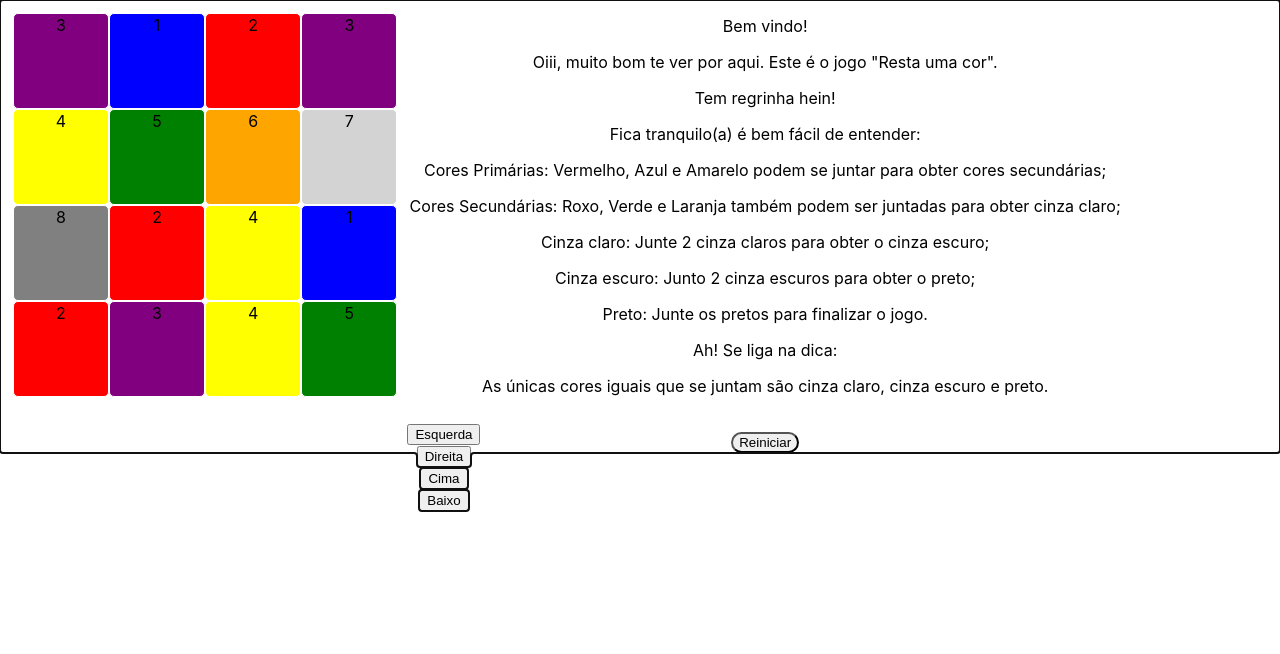
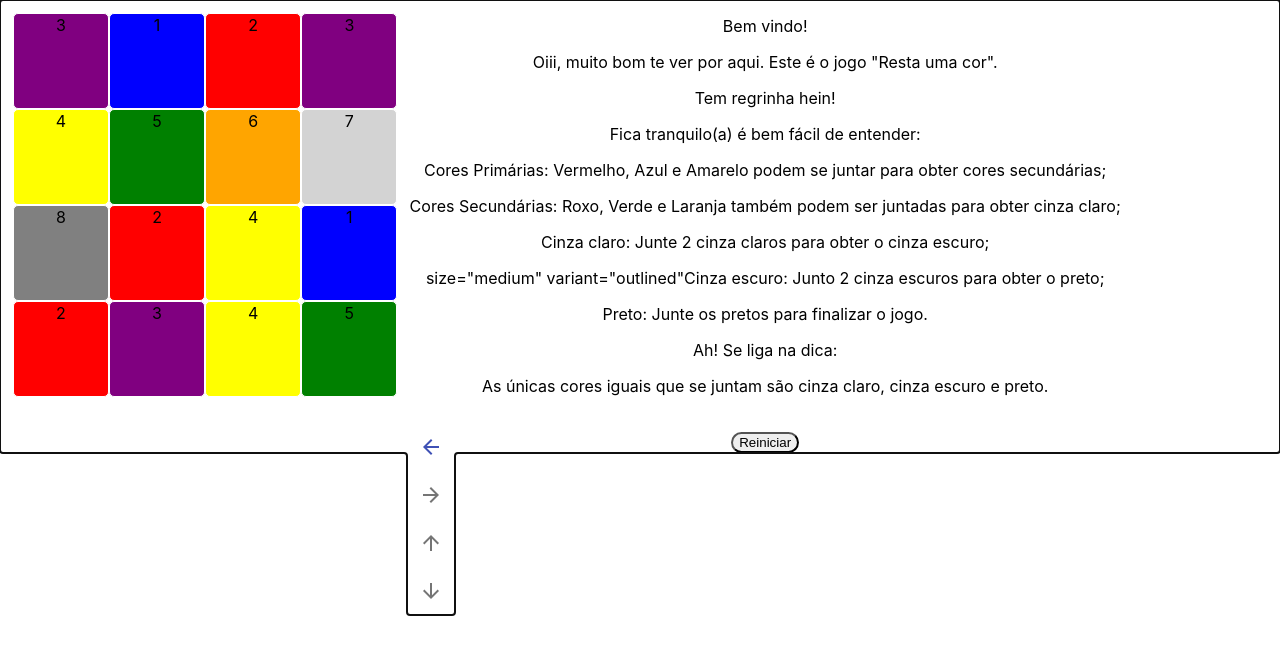
Before and after one commit to pagoncalves/projeto, a React (Create React App) app: page / in a window 1280 px wide. Shown: the top 654 px of the page. Built offline with nearby package versions, Linux system fonts and the light colour scheme.

Commit message:
alterações de botões para icones

```diff
--- a/package.json
+++ b/package.json
@@ -4,6 +4,9 @@
   "homepage": "https://pagoncalves.github.io/quadramatico/",
   "private": true,
   "dependencies": {
+    "@material-ui/core": "^4.11.4",
+    "@material-ui/icons": "^4.11.2",
+    "@material-ui/styles": "^4.11.4",
     "@testing-library/jest-dom": "^5.11.9",
     "@testing-library/react": "^11.2.5",
     "@testing-library/user-event": "^12.8.3",
--- a/src/App.js
+++ b/src/App.js
@@ -1,5 +1,12 @@
 import React from "react";
 import './App.css';
+import IconButton from '@material-ui/core/IconButton';
+import { makeStyles } from '@material-ui/core/styles';
+import ArrowBackIcon from '@material-ui/icons/ArrowBack';
+import ArrowForwardIcon from '@material-ui/icons/ArrowForward';
+import ArrowDownwardIcon from '@material-ui/icons/ArrowDownward';
+import ArrowUpwardIcon from '@material-ui/icons/ArrowUpward';
+
 //qndo há duas cores e quer somar, cor1 com cor2
 function soma_Cores(cor1, cor2) {
   var tipo = [0, 1, 1, 2, 1, 2, 2]//criada para
@@ -89,27 +96,6 @@ class App extends React.Component {
   }//fim handleTeclado
 
 
-  handleCtr = (event) => {
-
-    switch (event.target.value) {
-      case "baixo":
-        this.atualizaTabuleiro(dirs.BAIXO)
-        break
-      case "cima":
-        this.atualizaTabuleiro(dirs.CIMA)
-        break
-      case "esquerda":
-        this.atualizaTabuleiro(dirs.ESQUERDA)
-        break
-      case "direita":
-        this.atualizaTabuleiro(dirs.DIREITA)
-        break
-      default:
-        break
-    }
-    return
-  }//fim handleCtr
-
   atualizaTabuleiro = (direcao) => {
 
     this.setState((state) => {
@@ -157,6 +143,7 @@ class App extends React.Component {
   }//para página carregar
 
   render() {
+
 
     return (
 
@@ -221,10 +208,10 @@ class App extends React.Component {
             </div>
           </div>
           <section id="ctr">
-            <button onClick={this.handleCtr} value="esquerda" id="btnE" > Esquerda </button>
-            <button onClick={this.handleCtr} value="direita" id="btnD"> Direita </button>
-            <button onClick={this.handleCtr} value="cima" id="btnC"> Cima </button>
-            <button onClick={this.handleCtr} value="baixo" id="btnB"> Baixo </button>
+            <IconButton onClick={() => this.atualizaTabuleiro(dirs.ESQUERDA)} color="primary" >   <ArrowBackIcon/></IconButton>
+            <IconButton onClick={() => this.atualizaTabuleiro(dirs.DIREITA)}>  <ArrowForwardIcon/></IconButton>
+            <IconButton onClick={() => this.atualizaTabuleiro(dirs.CIMA)}>  <ArrowUpwardIcon/></IconButton>
+            <IconButton onClick={() => this.atualizaTabuleiro(dirs.BAIXO)}>  <ArrowDownwardIcon/></IconButton>
           </section>
         </div>
         <div>
@@ -238,7 +225,7 @@ class App extends React.Component {
             <p>Cores Primárias: Vermelho, Azul e Amarelo podem se juntar para obter cores secundárias;</p>
               <p> Cores Secundárias: Roxo, Verde e Laranja também podem ser juntadas para obter cinza claro;</p>
               <p>Cinza claro: Junte 2 cinza claros para obter o cinza escuro; </p>
-              <p>Cinza escuro: Junto 2 cinza escuros para obter o preto; </p>
+              <p>size="medium" variant="outlined"Cinza escuro: Junto 2 cinza escuros para obter o preto; </p>
               <p>Preto: Junte os pretos para finalizar o jogo. </p>
             </p>
 
```
Also changed, not shown: 1 other file (tests, documents, lock files or other folders).
